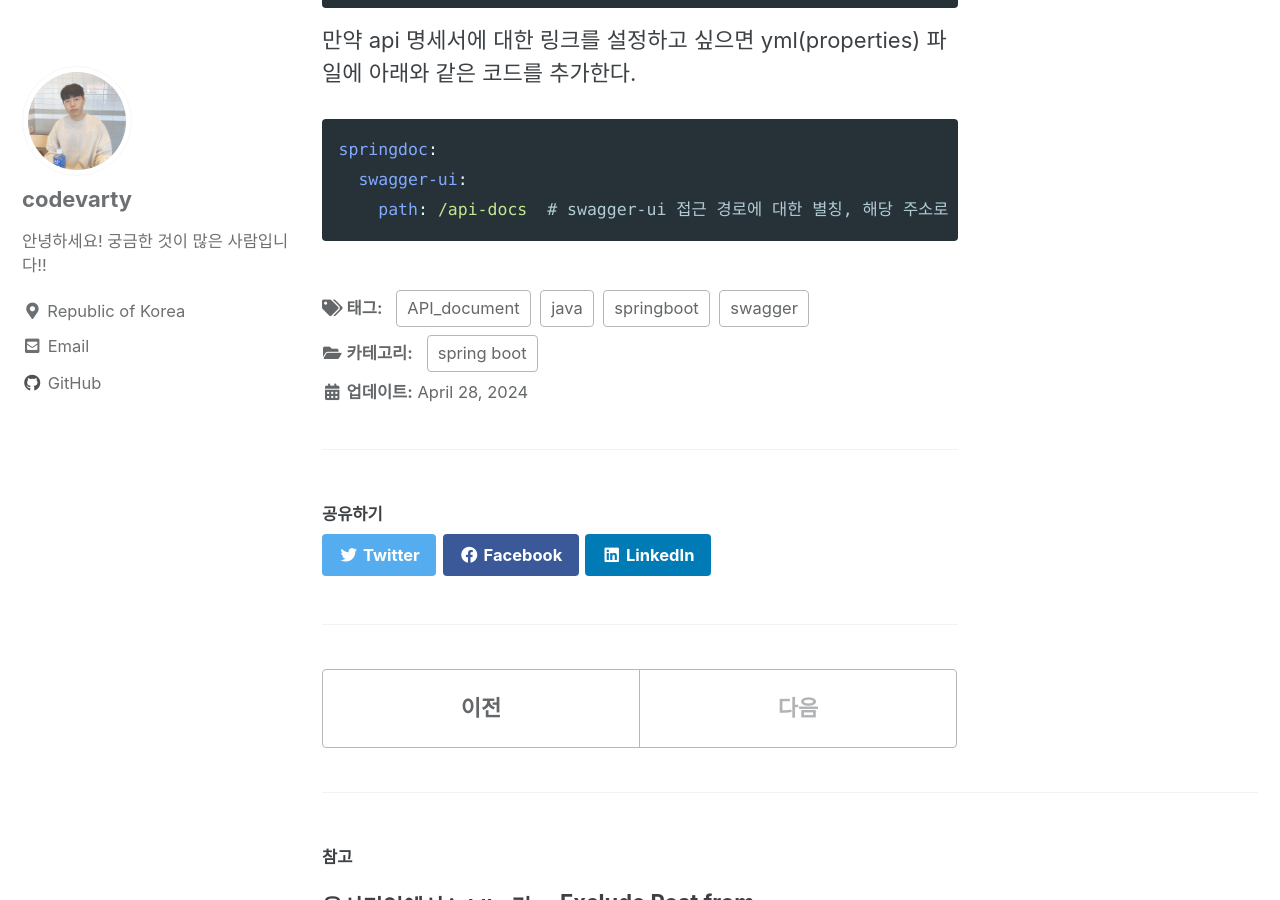
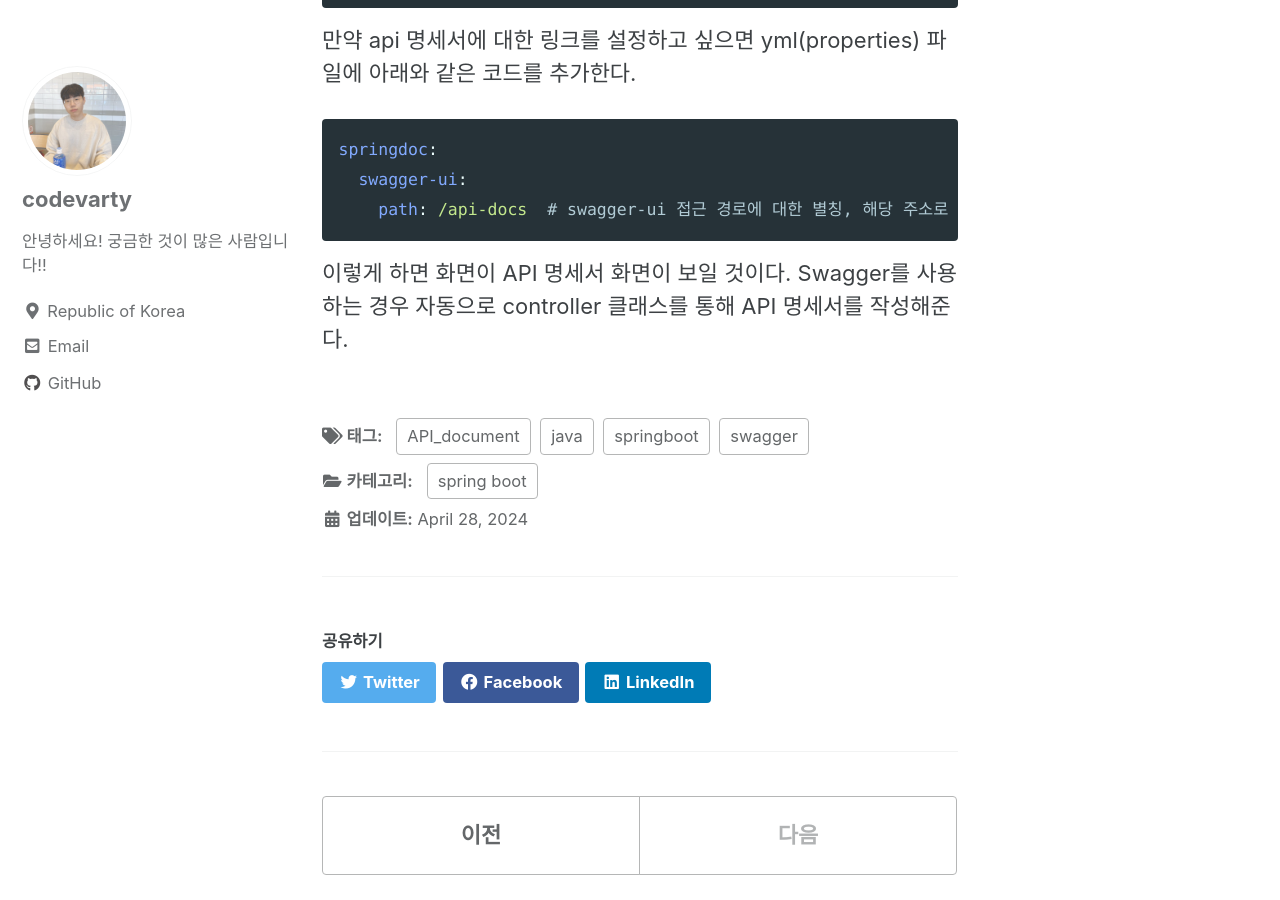
Before and after one commit to codevarty/codevarty.github.io, a Jekyll site: the page built from _posts/2024-04-28-spring-boot-swagger.md, in a window 1280 px wide and 900 px high, scrolled down 2497 px. Built offline with Jekyll 4.4.1, drawn with Linux system fonts in a browser that asks for light colours; cached includes are drawn as plain includes.

Commit message:
vault backup: 2024-04-28 23:50:26

````diff
--- a/_posts/2024-04-28-spring-boot-swagger.md
+++ b/_posts/2024-04-28-spring-boot-swagger.md
@@ -82,3 +82,6 @@ springdoc:
   swagger-ui:
     path: /api-docs  # swagger-ui 접근 경로에 대한 별칭, 해당 주소로 접속해도 http://localhost:8080/swagger-ui/index.html로 리다이렉션 됨.
 ```
+
+이렇게 하면 화면이 API 명세서 화면이 보일 것이다.
+Swagger를 사용하는 경우 자동으로 controller 클래스를 통해 API 명세서를 작성해준다.
````
